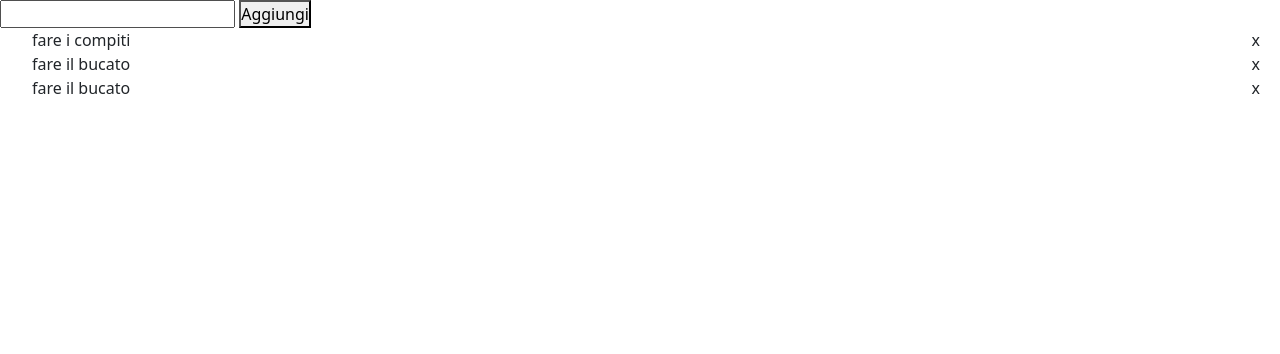
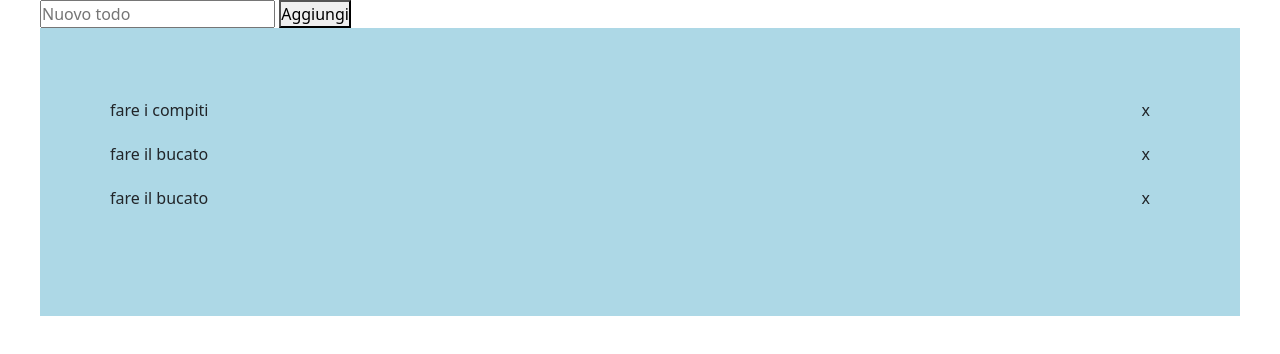
Before and after one commit to CapRex46/vue-todolist, a plain HTML site: page index.html in a window 1280 px wide. Drawn offline with nearby package versions, Linux system fonts and the light colour scheme.

Commit message:
added some milestone

```diff
--- a/index.html
+++ b/index.html
@@ -12,17 +12,22 @@
 </head>
 <body>
     <div id="app">
-        <input v-model="temporaryItem" @keyup.enter="addItem">
-        <button @click="addItem">Aggiungi</button>
 
+        <div class="search-box">
+            <input v-model="temporaryItem" @keyup.enter="addItem" placeholder="Nuovo todo">
+            <button @click="addItem">Aggiungi</button>
+        </div>
 
         <div class="list-container">
+
             <ul>
                 <li v-for="(item, i) in todo">{{item}}
                     <div class="close" @click="removeItem(i)">x</div>
                 </li>
             </ul>
         </div>
+
+
     </div>
     <script src="script.js"></script>
 </body>
--- a/script.js
+++ b/script.js
@@ -14,7 +14,6 @@ new Vue ({
             this.temporaryItem=''
         },
         removeItem: function(index){
-            console.log("rimuovo", index)
             this.todo.splice(index, 1)
         }
     }
--- a/style.css
+++ b/style.css
@@ -4,13 +4,31 @@
     box-sizing: border-box;
 }
 
+#app{
+    width: 100%;
+}
+
+.search-box{
+    width: 1200px;
+    margin: auto;
+}
+
+.list-container{
+    background-color: lightblue;
+    width: 1200px;
+    margin: auto;
+    padding: 20px;
+}
+
 ul {
     list-style: none;
+    padding: 50px;
 }
 
 li{
     display: flex;
     justify-content: space-between;
+    padding-bottom: 20px;
 }
 
 .close {
```
